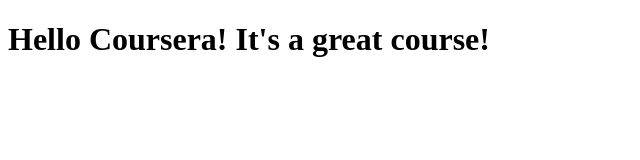
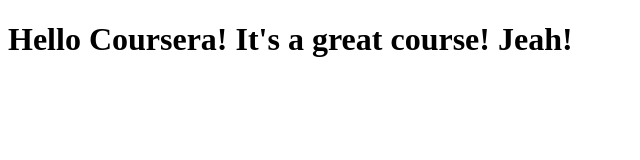
Before and after one commit to KONIANKO/coursera-test, a plain HTML site: page site/index.html in a window 1280 px wide. Shown: the whole page, without its empty margins (0-640 px from the left). Drawn offline with Linux system fonts and the light colour scheme.

Commit message:
new change

```diff
--- a/site/index.html
+++ b/site/index.html
@@ -4,6 +4,6 @@
 	<title>Hello Coursera!</title>
 </head>
 <body>
-<h1>Hello Coursera! It's a great course!</h1>
+<h1>Hello Coursera! It's a great course! Jeah!</h1>
 </body>
 </html>
```
